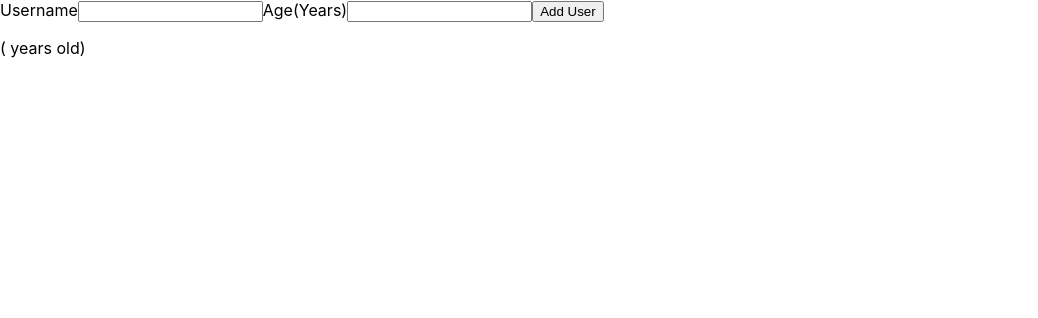
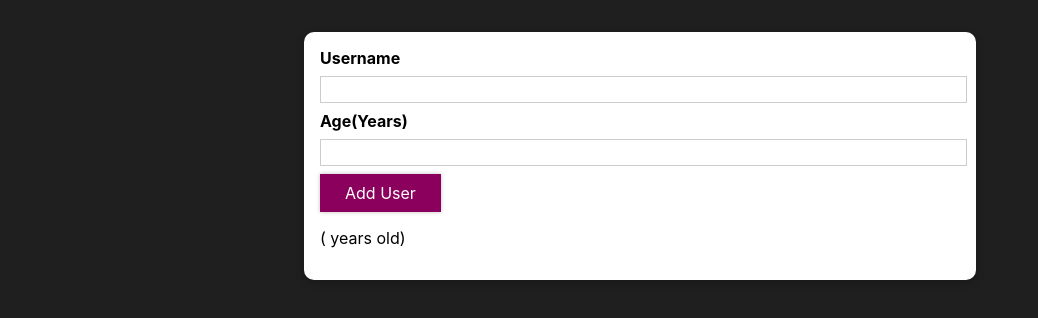
Before and after one commit to praful45/Project, a React (Create React App) app in the folder mini-project/: page / in a window 1280 px wide. Shown: the top 318 px of the page, without its empty margins (0-1038 px from the left). Built offline with nearby package versions, Linux system fonts and the light colour scheme.

Commit message:
module 8 validations

```diff
--- /dev/null
+++ b/mini-project/src/User/UI/Button.js
@@ -0,0 +1,15 @@
+import React from 'react'
+
+import styles from "./Button.module.css"
+
+function Button(props) {
+    return <button
+        type={props.type || 'button'}
+        className={styles.button}
+        onClick={props.onClick}
+    >
+        {props.children}
+    </button>
+}
+
+export default Button
--- /dev/null
+++ b/mini-project/src/User/UI/Button.module.css
@@ -0,0 +1,20 @@
+.button {
+    font: inherit;
+    padding: 0.5rem 1.5rem;
+    border: 1px solid #8b005d;
+    color: white;
+    background: #8b005d;
+    box-shadow: 0 0 4px rgba(0, 0, 0, 0.26);
+    cursor: pointer;
+  }
+
+  .button:focus {
+    outline: none;
+  }
+
+  .button:hover,
+  .button:active {
+    background: #ac0e77;
+    border-color: #ac0e77;
+    box-shadow: 0 0 8px rgba(0, 0, 0, 0.26);
+  }
--- /dev/null
+++ b/mini-project/src/User/UI/Card.js
@@ -0,0 +1,10 @@
+import React from 'react'
+import styles from './Card.module.css'
+
+function Card(props) {
+    return (
+        <div className={`${styles.card} ${props.className}`}>{props.children}</div>
+    )
+}
+
+export default Card;
--- /dev/null
+++ b/mini-project/src/User/UI/Card.module.css
@@ -0,0 +1,5 @@
+.card{
+    background: white;
+    box-shadow: 0 2px 8px rgba(0,0,0,0.26);
+    border-radius: 10px;
+}
--- a/mini-project/src/User/User.js
+++ b/mini-project/src/User/User.js
@@ -1,4 +1,7 @@
 import React, { useState } from 'react'
+import Card from './UI/Card'
+import styles from './User.module.css'
+import Button from './UI/Button'
 
 function User() {
     const [user, setUser] = useState({
@@ -9,26 +12,40 @@ function User() {
     function changeUser(e) {
         setUser(prev => {
             return {
+                ...prev,
                 [e.target.name]: e.target.value,
-                ...prev,
             }
         })
     }
 
     function submitUser(e) {
         e.preventDefault();
+        if (user.age.trim().length === 0 || user.userName.trim().length === 0) {
+            console.log("length validation occured")
+            return;
+        }
+        if (+user.age < 1) {
+            console.log("less than 1 validation occured")
+            return;
+        }
         console.log(user)
+        setUser({
+            userName: "",
+            age: ""
+        })
     }
 
     return (
-        <form onSubmit={submitUser}>
-            <label htmlFor="userName">Username</label>
-            <input type="text" onChange={changeUser} name="userName" value={user.userName} />
-            <label htmlFor="age">Age(Years)</label>
-            <input type="text" onChange={changeUser} name="age" value={user.age} />
-            <button type='submit'>Add User</button>
-            <p>{`${user.userName} (${user.age} years old)`}</p>
-        </form>
+        <Card className={styles.input}>
+            <form onSubmit={submitUser}>
+                <label htmlFor="username">Username</label>
+                <input id="username" type="text" onChange={changeUser} name="userName" value={user.userName} />
+                <label htmlFor="age">Age(Years)</label>
+                <input id="age" type="number" onChange={changeUser} name="age" value={user.age} />
+                <Button type='submit'>Add User</Button>
+                <p>{`${user.userName} (${user.age} years old)`}</p>
+            </form>
+        </Card>
     )
 }
 
--- a/mini-project/src/User/User.module.css
+++ b/mini-project/src/User/User.module.css
@@ -0,0 +1,26 @@
+.input{
+    margin:  2rem auto;
+    padding: 1rem;
+    width:  90%;
+    max-width: 40rem;
+}
+
+.input label{
+    display: block;
+    font-weight: bold;
+    margin-bottom: 0.5rem;
+}
+
+.input input{
+    font: inherit;
+    display: block;
+    width: 100%;
+    border: 1px solid #ccc;
+    padding: 0.15rem;
+    margin-bottom: 0.5rem;
+}
+
+.input input:focus{
+    outline: none;
+    border-color: #4f005f;
+}
--- a/mini-project/src/index.css
+++ b/mini-project/src/index.css
@@ -11,3 +11,7 @@ code {
   font-family: source-code-pro, Menlo, Monaco, Consolas, 'Courier New',
     monospace;
 }
+
+html{
+  background: #1f1f1f;
+}
```
Also changed, not shown: mini-project/src/Task/Note.txt.
